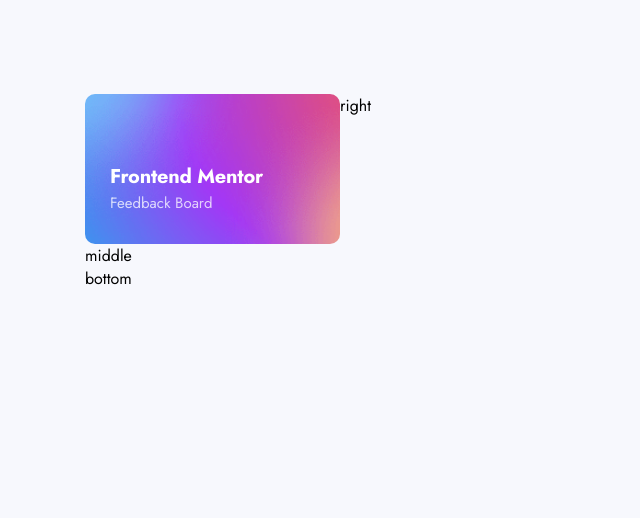
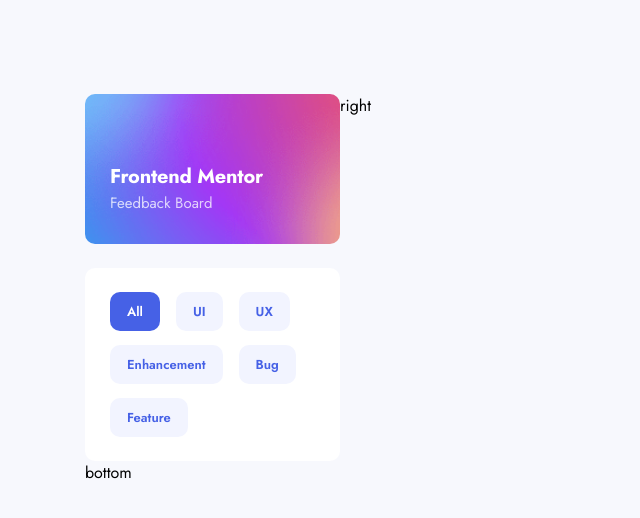
Before and after one commit to steveanthony999/product-feedback-app, a React (Create React App) app in the folder frontend/: page / in a window 1280 px wide. Shown: the top 518 px of the page, without its empty margins (0-640 px from the left). Built offline with nearby package versions, Linux system fonts and the light colour scheme.

Commit message:
set up category buttons

```diff
--- /dev/null
+++ b/frontend/src/Components/CategoryBoxComponent.jsx
@@ -0,0 +1,35 @@
+const Button = ({ name, isChecked }) => {
+  return (
+    <>
+      <input
+        type='radio'
+        name='category'
+        id={name}
+        value={name}
+        defaultChecked={isChecked}
+      />
+      <label
+        // className={`btn text-blue body-3 ${isActive ? 'active' : null}`}
+        className={`btn text-blue body-3`}
+        htmlFor={name}>
+        {name}
+      </label>
+    </>
+  );
+};
+
+const CategoryBoxComponent = () => {
+  return (
+    <div className='CategoryBox'>
+      <div className='container'>
+        <Button name={'All'} isChecked={true} />
+        <Button name={'UI'} />
+        <Button name={'UX'} />
+        <Button name={'Enhancement'} />
+        <Button name={'Bug'} />
+        <Button name={'Feature'} />
+      </div>
+    </div>
+  );
+};
+export default CategoryBoxComponent;
--- a/frontend/src/Pages/HomePage.jsx
+++ b/frontend/src/Pages/HomePage.jsx
@@ -1,3 +1,5 @@
+import CategoryBoxComponent from '../Components/CategoryBoxComponent';
+
 import BackgroundHeaderImg from '../assets/suggestions/desktop/background-header.png';
 
 const HomePage = () => {
@@ -14,7 +16,9 @@ const HomePage = () => {
             <br />
             <p className='body-2 text-white'>Feedback Board</p>
           </div>
-          <div className='middle'>middle</div>
+          <div className='middle'>
+            <CategoryBoxComponent />
+          </div>
           <div className='bottom'>bottom</div>
         </div>
         <div className='right'>right</div>
--- a/frontend/src/styles/styles.css
+++ b/frontend/src/styles/styles.css
@@ -11,8 +11,27 @@ body {
   background-color: #f7f8fd;
 }
 
+ul li {
+  list-style: none;
+}
+
+input[type='radio'] {
+  position: fixed;
+  opacity: 0;
+  pointer-events: none;
+}
+
+input[type='radio']:checked + label {
+  background: #4661e6 !important;
+  color: #fff;
+}
+
 .text-white {
   color: #fff;
+}
+
+.text-blue {
+  color: #4661e6;
 }
 
 .h1 {
@@ -106,4 +125,37 @@ body {
   margin-bottom: 30px;
   opacity: 0.75;
 }
+
+.CategoryBox {
+  margin-top: 24px;
+  background-color: #fff;
+  border-radius: 10px;
+}
+
+.CategoryBox .container {
+  width: 255px;
+  padding: 17px;
+  margin-top: 0;
+  display: -webkit-box;
+  display: -ms-flexbox;
+  display: flex;
+  -ms-flex-wrap: wrap;
+      flex-wrap: wrap;
+}
+
+.CategoryBox .container .btn {
+  padding: 10px 17px;
+  margin: 7px 8px;
+  background-color: #f2f4ff;
+  border-radius: 10px;
+}
+
+.CategoryBox .container .btn:hover {
+  cursor: pointer;
+  background-color: #cfd7ff;
+}
+
+.CategoryBox .container .active {
+  background-color: red;
+}
 /*# sourceMappingURL=styles.css.map */
--- a/frontend/src/styles/styles.scss
+++ b/frontend/src/styles/styles.scss
@@ -9,6 +9,9 @@
 
 // Variables
 $background-color: #f7f8fd;
+$dark-blue: #4661e6;
+$light-blue: #f2f4ff;
+$hover-blue: #cfd7ff;
 
 $margin-top-desktop: 94px;
 
@@ -19,8 +22,27 @@ body {
   background-color: $background-color;
 }
 
+ul li {
+  list-style: none;
+}
+
+input[type='radio'] {
+  position: fixed;
+  opacity: 0;
+  pointer-events: none;
+}
+
+input[type='radio']:checked + label {
+  background: $dark-blue !important;
+  color: #fff;
+}
+
 .text-white {
   color: #fff;
+}
+
+.text-blue {
+  color: #4661e6;
 }
 
 .h1 {
@@ -69,7 +91,7 @@ body {
   line-height: 19px;
 }
 
-// HomePage
+// Home Page
 .HomePage {
   width: 100vw;
   display: flex;
@@ -103,3 +125,34 @@ body {
     }
   }
 }
+
+// Category Box Component
+.CategoryBox {
+  margin-top: 24px;
+  background-color: #fff;
+  border-radius: $border-radius;
+
+  .container {
+    width: 255px;
+    padding: 17px;
+    margin-top: 0;
+    display: flex;
+    flex-wrap: wrap;
+
+    .btn {
+      padding: 10px 17px;
+      margin: 7px 8px;
+      background-color: $light-blue;
+      border-radius: $border-radius;
+
+      &:hover {
+        cursor: pointer;
+        background-color: $hover-blue;
+      }
+    }
+
+    .active {
+      background-color: red;
+    }
+  }
+}
```
Also changed, not shown: frontend/src/data.json (line endings or trailing spaces), 1 other file (tests, documents, lock files or other folders).
